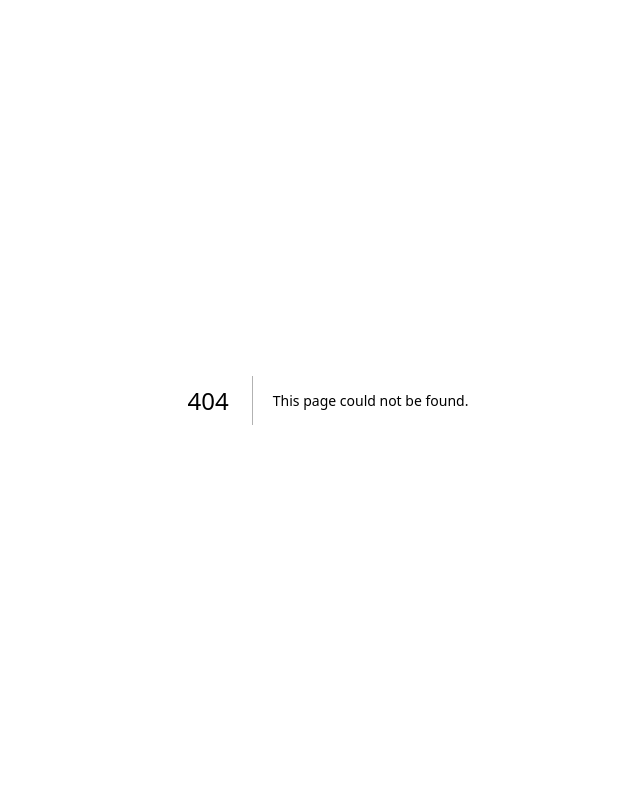
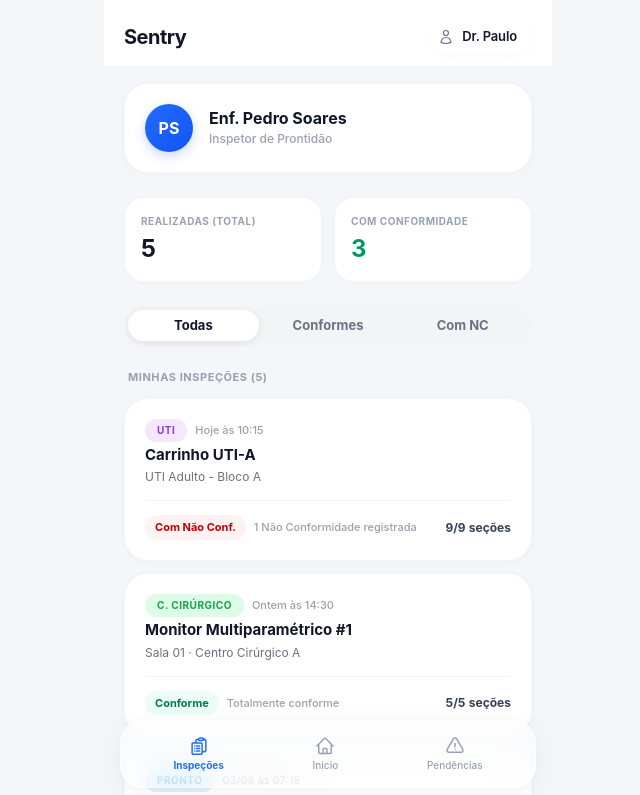
Before and after one commit to pedrosoares0/argus, a Next.js app: page /inspetor/inspecoes in a window 1280 px wide. Before the commit this address had no page. Shown: the top 795 px of the page, without its empty margins (312-952 px from the left). Built offline with nearby package versions, Linux system fonts and the light colour scheme.

Commit message:
navbar flutuante translúcida e tela de histórico de inspeções

```diff
--- /dev/null
+++ b/app/inspetor/inspecoes/page.tsx
@@ -0,0 +1,224 @@
+'use client'
+
+import { useState } from 'react'
+import { PillTag } from '@/components/ui/PillTag'
+
+interface InspecaoHistorico {
+  id: string
+  ativo: string
+  local: string
+  tipo: string
+  dataHora: string
+  status: 'conforme' | 'com_nc' | 'incompleta'
+  detalheStatus: string
+  secoesRespondidas: number
+  totalSecoes: number
+  categoriaLocal: 'UTI' | 'PRONTO' | 'CENTRO_C'
+}
+
+const HISTORICO_MOCK: InspecaoHistorico[] = [
+  {
+    id: 'ins-1',
+    ativo: 'Carrinho UTI-A',
+    local: 'UTI Adulto - Bloco A',
+    tipo: 'Carrinho de Parada · Completo',
+    dataHora: 'Hoje às 10:15',
+    status: 'com_nc',
+    detalheStatus: '1 Não Conformidade registrada',
+    secoesRespondidas: 9,
+    totalSecoes: 9,
+    categoriaLocal: 'UTI',
+  },
+  {
+    id: 'ins-2',
+    ativo: 'Monitor Multiparamétrico #1',
+    local: 'Sala 01 · Centro Cirúrgico A',
+    tipo: 'Checklist de Segurança',
+    dataHora: 'Ontem às 14:30',
+    status: 'conforme',
+    detalheStatus: 'Totalmente conforme',
+    secoesRespondidas: 5,
+    totalSecoes: 5,
+    categoriaLocal: 'CENTRO_C',
+  },
+  {
+    id: 'ins-3',
+    ativo: 'Carrinho Pronto-B',
+    local: 'Pronto Socorro · Sala Vermelha',
+    tipo: 'Carrinho de Parada · Plantão',
+    dataHora: '03/08 às 07:15',
+    status: 'conforme',
+    detalheStatus: 'Totalmente conforme',
+    secoesRespondidas: 3,
+    totalSecoes: 3,
+    categoriaLocal: 'PRONTO',
+  },
+  {
+    id: 'ins-4',
+    ativo: 'Aparelho de Anestesia #1',
+    local: 'Sala 02 · Centro Cirúrgico A',
+    tipo: 'Checklist de Segurança',
+    dataHora: '02/08 às 19:40',
+    status: 'com_nc',
+    detalheStatus: '2 Não Conformidades registradas',
+    secoesRespondidas: 8,
+    totalSecoes: 8,
+    categoriaLocal: 'CENTRO_C',
+  },
+  {
+    id: 'ins-5',
+    ativo: 'Carrinho UTI-B',
+    local: 'UTI Coronariana',
+    tipo: 'Carrinho de Parada · Completo',
+    dataHora: '01/08 às 11:20',
+    status: 'conforme',
+    detalheStatus: 'Totalmente conforme',
+    secoesRespondidas: 9,
+    totalSecoes: 9,
+    categoriaLocal: 'UTI',
+  },
+]
+
+export default function PaginaHistoricoInspecoes() {
+  const [filtro, setFiltro] = useState<'todas' | 'conforme' | 'com_nc'>('todas')
+
+  const usuario = {
+    nome: 'Enf. Pedro Soares',
+    cargo: 'Inspetor de Prontidão',
+    avatar: 'PS',
+  }
+
+  const filtrados = HISTORICO_MOCK.filter((ins) => {
+    if (filtro === 'todas') return true
+    return ins.status === filtro
+  })
+
+  return (
+    <div className="px-5 pt-4 space-y-6">
+      {/* ── Perfil do Usuário / Resumo ── */}
+      <div className="bg-white rounded-[24px] p-5 shadow-[0_1px_8px_rgba(0,0,0,0.03)] border border-gray-100/80 flex items-center gap-4">
+        <div className="w-12 h-12 rounded-full bg-gradient-to-br from-[#246BFD] to-[#1253f6] flex items-center justify-center text-white font-bold text-base shadow-[0_4px_12px_rgba(36,107,253,0.25)] shrink-0">
+          {usuario.avatar}
+        </div>
+        <div className="min-w-0">
+          <p className="text-[16px] font-bold text-gray-900 leading-tight">{usuario.nome}</p>
+          <p className="text-[12px] text-gray-400 font-medium mt-0.5">{usuario.cargo}</p>
+        </div>
+      </div>
+
+      {/* ── Estatísticas do Inspetor ── */}
+      <div className="grid grid-cols-2 gap-3">
+        <div className="bg-white rounded-[20px] p-4 border border-gray-100/80 shadow-[0_1px_4px_rgba(0,0,0,0.02)]">
+          <span className="text-[10px] font-bold text-gray-400 tracking-wider uppercase block">
+            Realizadas (Total)
+          </span>
+          <span className="text-2xl font-bold text-gray-900 mt-1 block">
+            {HISTORICO_MOCK.length}
+          </span>
+        </div>
+        <div className="bg-white rounded-[20px] p-4 border border-gray-100/80 shadow-[0_1px_4px_rgba(0,0,0,0.02)]">
+          <span className="text-[10px] font-bold text-gray-400 tracking-wider uppercase block">
+            Com Conformidade
+          </span>
+          <span className="text-2xl font-bold text-emerald-600 mt-1 block">
+            {HISTORICO_MOCK.filter((i) => i.status === 'conforme').length}
+          </span>
+        </div>
+      </div>
+
+      {/* ── Filtros Segmentados (iOS Style) ── */}
+      <div className="bg-gray-100 rounded-full p-1 flex gap-1">
+        {(['todas', 'conforme', 'com_nc'] as const).map((opt) => {
+          const labels = { todas: 'Todas', conforme: 'Conformes', com_nc: 'Com NC' }
+          const ativo = filtro === opt
+          return (
+            <button
+              key={opt}
+              type="button"
+              onClick={() => setFiltro(opt)}
+              className={[
+                'flex-1 py-1.5 rounded-full text-[13px] font-bold transition-all duration-200 cursor-pointer',
+                ativo
+                  ? 'bg-white text-gray-900 shadow-[0_2px_8px_rgba(0,0,0,0.08)]'
+                  : 'text-gray-500 hover:text-gray-900',
+              ].join(' ')}
+            >
+              {labels[opt]}
+            </button>
+          )
+        })}
+      </div>
+
+      {/* ── Histórico de Inspeções ── */}
+      <div className="space-y-3">
+        <p className="text-[11px] font-bold text-gray-400 tracking-wider uppercase px-1">
+          Minhas Inspeções ({filtrados.length})
+        </p>
+
+        {filtrados.length > 0 ? (
+          <div className="space-y-3">
+            {filtrados.map((ins) => {
+              const corTag = ins.categoriaLocal === 'UTI'
+                ? 'roxo'
+                : ins.categoriaLocal === 'PRONTO'
+                  ? 'azul'
+                  : 'verde'
+
+              const statusColors = ins.status === 'conforme'
+                ? 'bg-emerald-50 text-emerald-700'
+                : 'bg-red-50 text-red-700'
+
+              return (
+                <div
+                  key={ins.id}
+                  className="bg-white rounded-[24px] p-5 shadow-[0_1px_8px_rgba(0,0,0,0.03)] border border-gray-100/80 space-y-3.5 hover:shadow-[0_2px_12px_rgba(0,0,0,0.05)] transition-all"
+                >
+                  <div className="flex items-start justify-between gap-3">
+                    <div className="space-y-1">
+                      <div className="flex items-center gap-2 flex-wrap">
+                        <PillTag cor={corTag}>
+                          {ins.categoriaLocal === 'UTI' ? 'UTI' : ins.categoriaLocal === 'PRONTO' ? 'PRONTO' : 'C. CIRÚRGICO'}
+                        </PillTag>
+                        <span className="text-[11px] font-medium text-gray-400">
+                          {ins.dataHora}
+                        </span>
+                      </div>
+                      <h3 className="text-[15px] font-bold text-gray-900 leading-tight">
+                        {ins.ativo}
+                      </h3>
+                      <p className="text-[12px] text-gray-500">
+                        {ins.local}
+                      </p>
+                    </div>
+                  </div>
+
+                  <div className="h-px bg-gray-100" />
+
+                  {/* Status & Progresso */}
+                  <div className="flex items-center justify-between gap-2">
+                    <div className="flex items-center gap-2">
+                      <span className={`text-[11px] font-bold px-2.5 py-1 rounded-full ${statusColors}`}>
+                        {ins.status === 'conforme' ? 'Conforme' : 'Com Não Conf.'}
+                      </span>
+                      <span className="text-[11px] text-gray-400 font-medium">
+                        {ins.detalheStatus}
+                      </span>
+                    </div>
+
+                    <span className="text-[12px] font-bold text-gray-700 tabular-nums">
+                      {ins.secoesRespondidas}/{ins.totalSecoes} seções
+                    </span>
+                  </div>
+                </div>
+              )
+            })}
+          </div>
+        ) : (
+          <div className="bg-white rounded-[24px] p-8 text-center text-gray-400 border border-gray-100/80">
+            Nenhuma inspeção encontrada para o filtro selecionado.
+          </div>
+        )}
+      </div>
+    </div>
+  )
+}
--- a/app/inspetor/layout.tsx
+++ b/app/inspetor/layout.tsx
@@ -14,20 +14,20 @@ export default function LayoutInspetor({
 
   const itensNav = [
     {
+      href: '/inspetor/inspecoes',
+      label: 'Inspeções',
+      icone: (
+        <svg className="w-5 h-5" fill="none" viewBox="0 0 24 24" strokeWidth={1.8} stroke="currentColor">
+          <path strokeLinecap="round" strokeLinejoin="round" d="M9 12h3.75M9 15h3.75M9 18h3.75m3 .75H18a2.25 2.25 0 002.25-2.25V6.108c0-1.135-.845-2.098-1.976-2.192a48.424 48.424 0 00-1.123-.08m-5.801 0c-.065.21-.1.433-.1.664 0 .414.336.75.75.75h4.5a.75.75 0 00.75-.75 2.25 2.25 0 00.75-.75 2.25 2.25 0 00-.1-.664m-5.8 0A2.251 2.251 0 0113.5 2.25H15a2.25 2.25 0 012.15 1.586m-5.8 0c-.376.023-.75.05-1.124.08C9.095 4.01 8.25 4.973 8.25 6.108V8.25m0 0H4.875c-.621 0-1.125.504-1.125 1.125v11.25c0 .621.504 1.125 1.125 1.125h9.75c.621 0 1.125-.504 1.125-1.125V9.375c0-.621-.504-1.125-1.125-1.125H8.25zM6.75 12h.008v.008H6.75V12zm0 3h.008v.008H6.75V15zm0 3h.008v.008H6.75V18z" />
+        </svg>
+      ),
+    },
+    {
       href: '/inspetor',
       label: 'Início',
       icone: (
         <svg className="w-5 h-5" fill="none" viewBox="0 0 24 24" strokeWidth={1.8} stroke="currentColor">
           <path strokeLinecap="round" strokeLinejoin="round" d="M2.25 12l8.954-8.955c.44-.439 1.152-.439 1.591 0L21.75 12M4.5 9.75v10.125c0 .621.504 1.125 1.125 1.125H9.75v-4.875c0-.621.504-1.125 1.125-1.125h2.25c.621 0 1.125.504 1.125 1.125V21h4.125c.621 0 1.125-.504 1.125-1.125V9.75M8.25 21h8.25" />
-        </svg>
-      ),
-    },
-    {
-      href: '/inspetor/inspecoes',
-      label: 'Inspeções',
-      icone: (
-        <svg className="w-5 h-5" fill="none" viewBox="0 0 24 24" strokeWidth={1.8} stroke="currentColor">
-          <path strokeLinecap="round" strokeLinejoin="round" d="M9 12h3.75M9 15h3.75M9 18h3.75m3 .75H18a2.25 2.25 0 002.25-2.25V6.108c0-1.135-.845-2.098-1.976-2.192a48.424 48.424 0 00-1.123-.08m-5.801 0c-.065.21-.1.433-.1.664 0 .414.336.75.75.75h4.5a.75.75 0 00.75-.75 2.25 2.25 0 00.75-.75 2.25 2.25 0 00-.1-.664m-5.8 0A2.251 2.251 0 0113.5 2.25H15a2.25 2.25 0 012.15 1.586m-5.8 0c-.376.023-.75.05-1.124.08C9.095 4.01 8.25 4.973 8.25 6.108V8.25m0 0H4.875c-.621 0-1.125.504-1.125 1.125v11.25c0 .621.504 1.125 1.125 1.125h9.75c.621 0 1.125-.504 1.125-1.125V9.375c0-.621-.504-1.125-1.125-1.125H8.25zM6.75 12h.008v.008H6.75V12zm0 3h.008v.008H6.75V15zm0 3h.008v.008H6.75V18z" />
         </svg>
       ),
     },
@@ -57,13 +57,14 @@ export default function LayoutInspetor({
         {children}
       </main>
 
-      {/* Nav inferior — Glass flutuante */}
+      {/* Nav inferior — Glass flutuante (mais translúcida) */}
       <div className="fixed bottom-0 left-0 right-0 z-50 max-w-md mx-auto px-4 pb-[max(0.75rem,env(safe-area-inset-bottom))]">
-        <nav className="bg-white/70 backdrop-blur-xl rounded-[22px] border border-white/60 shadow-[0_4px_24px_rgba(0,0,0,0.08)]">
+        <nav className="bg-white/45 backdrop-blur-[18px] rounded-[22px] border border-white/40 shadow-[0_4px_24px_rgba(0,0,0,0.06)]">
           <div className="flex items-center justify-around px-2 py-2">
             {itensNav.map((item) => {
-              const ativo = pathname === item.href ||
-                (item.href !== '/inspetor' && pathname.startsWith(item.href))
+              const ativo = item.href === '/inspetor'
+                ? pathname === '/inspetor'
+                : pathname.startsWith(item.href)
 
               return (
                 <Link
```
